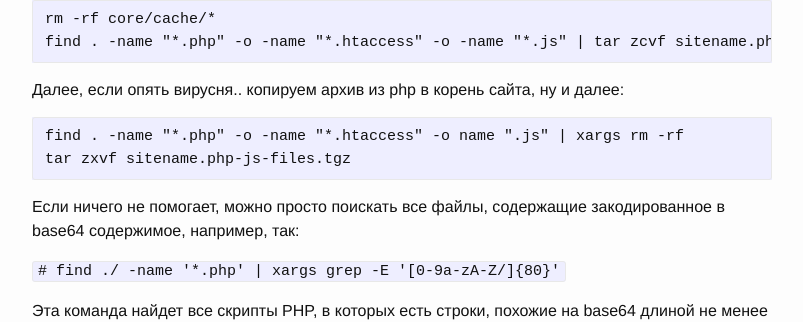
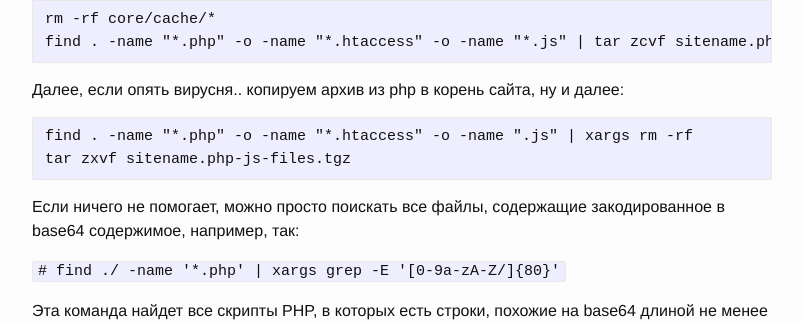
Before and after one commit to petun/petun.github.io, a Jekyll site: the page built from _posts/2017-10-10-hosting-virus-how-to.markdown, in a window 1280 px wide and 900 px high, scrolled down 452 px. Shown: the part 132-454 px from the top of the window, without its empty margins (238-1041 px from the left). Built offline with Jekyll 4.4.1, drawn with Linux system fonts in a browser that asks for light colours.

````diff
--- a/_posts/2017-10-10-hosting-virus-how-to.markdown
+++ b/_posts/2017-10-10-hosting-virus-how-to.markdown
@@ -31,7 +31,7 @@ find . -name "*.php" -o -name "*.htaccess" -o -name "*.js" | tar zcvf sitename.p
 Далее, если опять вирусня.. копируем архив из php в корень сайта, ну и далее:
 
 ```
-find . -name "*.php" -o -name "*.htaccess" -o name ".js" | xargs rm -rf
+find . -name "*.php" -o -name "*.htaccess" -o -name ".js" | xargs rm -rf
 tar zxvf sitename.php-js-files.tgz
 ```
 
````
